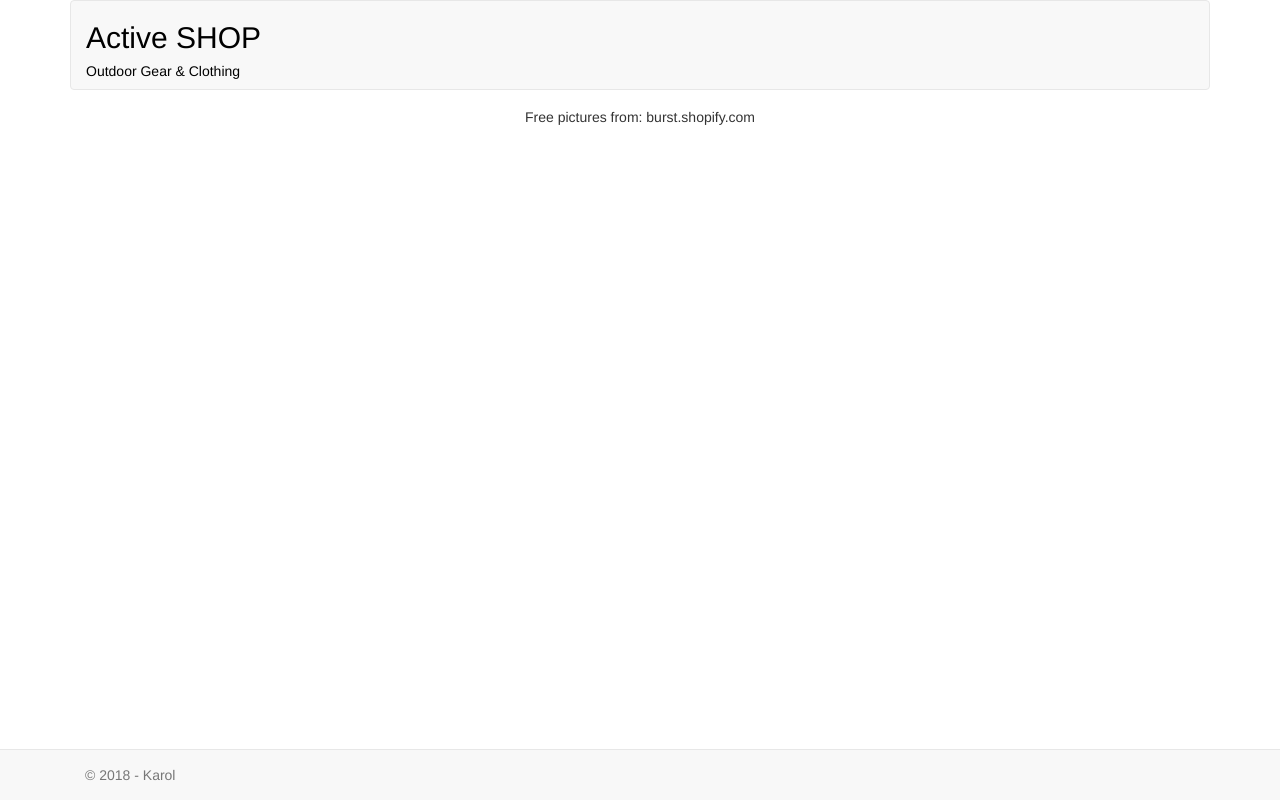
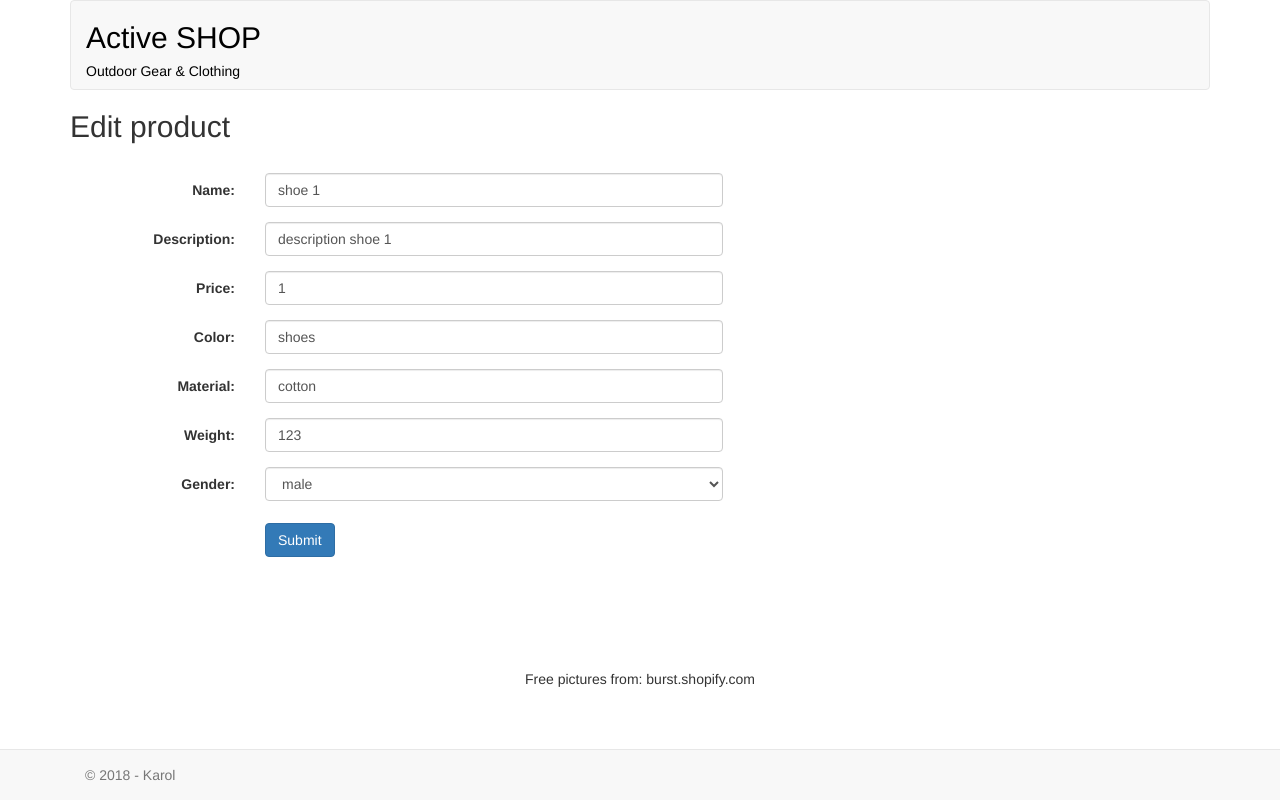
Before and after one commit to karolkarolkolanczak/angularActivityshop, an Angular app: page /editProduct/1 in a window 1280 px wide. Before the commit this address led to /. Built offline with nearby package versions, Linux system fonts and the light colour scheme.

Commit message:
addding view with 'adding new product', 'editing product', 'product details' with its functionality;

```diff
--- a/src/app/app-routing.module.ts
+++ b/src/app/app-routing.module.ts
@@ -6,6 +6,8 @@ import { ProductCategoriesListComponent } from './product/product-categories-lis
 import { ProductListComponent } from './product/product-list/product-list.component';
 import { ProductItemComponent } from './product/product-list/product-item/product-item.component';
 import { ProductDetailsComponent } from './product/product-details/product-details.component';
+import { ProductAddComponent } from './product/product-add/product-add.component';
+import { ProductEditComponent } from './product/product-edit/product-edit.component';
 
 const appRoutes: Routes=[
   {path: '', component: ProductCategoriesListComponent},
@@ -15,6 +17,8 @@ const appRoutes: Routes=[
       {path: 'product/:productId', component: ProductDetailsComponent }
      ]
   },
+  {path: 'newProduct', component: ProductAddComponent},
+  {path: 'editProduct/:productId', component: ProductEditComponent}
   // {path: 'productCategoriesList', component: ProductCategoriesListComponent},
   // {path: 'productList', component: ProductListComponent},
   // {path: 'productCategories', component: ProductComponent}
--- a/src/app/product/product-add/product-add.component.html
+++ b/src/app/product/product-add/product-add.component.html
@@ -1,7 +1,12 @@
 <h2>Add new product</h2>
 <br />
 <form class="form-horizontal">
-
+  <div class="form-group"[hidden]="true">
+    <label class="col-sm-2 control-label" >Id:</label>
+    <div class="col-sm-5">
+      <input type="text" class="form-control" #productId/>
+    </div>
+  </div>
   <div class="form-group">
     <label class="col-sm-2 control-label" >Name:</label>
     <div class="col-sm-5">
@@ -54,12 +59,18 @@
       </select>
     </div>
   </div>
-  <div class="form-group">
-    <label class="col-sm-2 control-label" >Image:</label>
-    <div class="col-sm-5">
-      <input type="text" class="form-control" #productImage/>
-    </div>
-  </div>
+  <!--<div class="form-group">-->
+    <!--<label class="col-sm-2 control-label" >Image:</label>-->
+    <!--<div class="col-sm-5">-->
+      <!--<input type="text" class="form-control" #productImage/>-->
+    <!--</div>-->
+  <!--</div>-->
+  <!--<div class="form-group">-->
+    <!--<label class="col-sm-2 control-label" >Image2:</label>-->
+    <!--<div class="col-sm-5">-->
+      <!--<input type="file" name="file-input" multiple #productImage2 />-->
+    <!--</div>-->
+  <!--</div>-->
 
   <div class="form-group">
     <label class="col-sm-2 control-label" ></label>
--- a/src/app/product/product-category.service.ts
+++ b/src/app/product/product-category.service.ts
@@ -36,5 +36,13 @@ export class ProductCategoryService {
     console.log("FROM CATEGORY SERVICE: "+productCategory.productCategoryId+" "+productCategory.name);
     return productCategory;
   }
-
+  getProductCategoryByName(categoryName: string){
+    const productCategory: ProductCategory = this.productCategoriesList.find(
+      (s) => {
+        return s.name === categoryName;
+      }
+    );
+    console.log("FROM CATEGORY SERVICE: "+productCategory.productCategoryId+" "+productCategory.name);
+    return productCategory;
+  }
 }
--- a/src/app/product/product-details/product-details.component.html
+++ b/src/app/product/product-details/product-details.component.html
@@ -35,7 +35,7 @@
     <form>
       <div class="form-group">
         <div class="row col-sm-2 control-label">
-          <button type="button" class="btn btn-primary">Edit Product</button>
+          <button type="button" class="btn btn-primary" (click)="redirectToEditProduct()">Edit Product</button>
           <h6>&nbsp;</h6>
         </div>
       </div>
--- a/src/app/product/product-details/product-details.component.ts
+++ b/src/app/product/product-details/product-details.component.ts
@@ -13,7 +13,7 @@ import { ActivatedRoute, Params, Router } from '@angular/router';
 export class ProductDetailsComponent implements OnInit {
 
   productCategory:ProductCategory;
- product: Product;
+  product: Product;
 
   constructor(private productCategoryService: ProductCategoryService,private productService: ProductsService,private route: ActivatedRoute,private router: Router) {
 
@@ -33,5 +33,7 @@ export class ProductDetailsComponent implements OnInit {
         }
       );
   }
-
+  redirectToEditProduct(){
+    this.router.navigate(['/editProduct/'+this.product.productId]);
+  }
 }
--- a/src/app/product/product-edit/product-edit.component.html
+++ b/src/app/product/product-edit/product-edit.component.html
@@ -1,3 +1,82 @@
-<p>
-  product-edit works!
-</p>
+<h2>Edit product</h2>
+<br />
+<form class="form-horizontal">
+  <div class="form-group"[hidden]="true">
+    <label class="col-sm-2 control-label" >Id:</label>
+    <div class="col-sm-5">
+      <input type="text" class="form-control" #productId/>
+    </div>
+  </div>
+  <div class="form-group" >
+    <label class="col-sm-2 control-label" >Name:</label>
+    <div class="col-sm-5">
+      <input class="form-control" [(ngModel)]="product.name" name="productName"/>
+    </div>
+  </div>
+  <div class="form-group">
+    <label class="col-sm-2 control-label" >Description:</label>
+    <div class="col-sm-5">
+      <input class="form-control" [(ngModel)]="product.description" name="productDescription"/>
+    </div>
+  </div>
+  <div class="form-group">
+    <label class="col-sm-2 control-label" >Price:</label>
+    <div class="col-sm-5">
+      <input class="form-control" [(ngModel)]="product.price" name="productPrice"/>
+    </div>
+  </div>
+  <div class="form-group" [hidden]="true">
+    <label class="col-sm-2 control-label" >Category</label>
+    <div class="col-sm-5" >
+      <select class="form-control" #productCategory >
+        <option *ngFor="let value of productCategoriesList" [ngValue]="value" >{{value.name}}</option>
+      </select>
+    </div>
+  </div>
+  <div class="form-group">
+    <label class="col-sm-2 control-label" >Color:</label>
+    <div class="col-sm-5">
+      <input class="form-control" [(ngModel)]="product.color" name="productColor"/>
+    </div>
+  </div>
+  <div class="form-group">
+    <label class="col-sm-2 control-label" >Material:</label>
+    <div class="col-sm-5">
+      <input class="form-control" [(ngModel)]="product.material" name="productMaterial"/>
+    </div>
+  </div>
+  <div class="form-group">
+    <label class="col-sm-2 control-label" >Weight:</label>
+    <div class="col-sm-5">
+      <input class="form-control" [(ngModel)]="product.weight" name="productWeight"/>
+    </div>
+  </div>
+  <div class="form-group">
+    <label class="col-sm-2 control-label" >Gender:</label>
+    <div class="col-sm-5">
+      <select class="form-control" #productGender >
+        <option *ngFor="let value of genderList" [ngValue]="value" >{{value}}</option>
+      </select>
+    </div>
+  </div>
+  <!--<div class="form-group">-->
+  <!--<label class="col-sm-2 control-label" >Image:</label>-->
+  <!--<div class="col-sm-5">-->
+  <!--<input type="text" class="form-control" #productImage/>-->
+  <!--</div>-->
+  <!--</div>-->
+  <!--<div class="form-group">-->
+  <!--<label class="col-sm-2 control-label" >Image2:</label>-->
+  <!--<div class="col-sm-5">-->
+  <!--<input type="file" name="file-input" multiple #productImage2 />-->
+  <!--</div>-->
+  <!--</div>-->
+
+  <div class="form-group">
+    <label class="col-sm-2 control-label" ></label>
+    <div class="col-sm-1 control-label" style="margin-bottom: 100px">
+      <button type="button" class="btn btn-primary" (click)="saveEditedProduct()">Submit</button>
+    </div>
+  </div>
+
+</form>
--- a/src/app/product/product-edit/product-edit.component.ts
+++ b/src/app/product/product-edit/product-edit.component.ts
@@ -1,4 +1,10 @@
-import { Component, OnInit } from '@angular/core';
+import { Component, ElementRef, OnInit, ViewChild } from '@angular/core';
+import { ProductCategory } from '../productCategory.model';
+import { ProductsService } from '../products.service';
+import { ProductCategoryService } from '../product-category.service';
+import { GenderService } from '../gender.service';
+import { ActivatedRoute, Params, Router } from '@angular/router';
+import { Product } from '../product.model';
 
 @Component({
   selector: 'app-product-edit',
@@ -6,10 +12,46 @@ import { Component, OnInit } from '@angular/core';
   styleUrls: ['./product-edit.component.css']
 })
 export class ProductEditComponent implements OnInit {
+  @ViewChild('productId') productId:ElementRef;
+  @ViewChild('productName') productName:ElementRef;
+  @ViewChild('productDescription') productDescription:ElementRef;
+  @ViewChild('productPrice') productPrice:ElementRef;
+  @ViewChild('productCategory') productCategory:ElementRef;
+  @ViewChild('productColor') productColor:ElementRef;
+  @ViewChild('productMaterial') productMaterial:ElementRef;
+  @ViewChild('productWeight') productWeight:ElementRef;
+  @ViewChild('productGender') productGender:ElementRef;
+  @ViewChild('productImage') productImage:ElementRef;
+  productCategoriesList: ProductCategory[];
+  genderList: string[];
+  product: Product;
 
-  constructor() { }
+
+  constructor(private productService:ProductsService, private productCategoriesService: ProductCategoryService,private route: ActivatedRoute, private genderService:GenderService,private router: Router) { }
 
   ngOnInit() {
+    this.productCategoriesList=this.productCategoriesService.getProductCategoriesList();
+    this.genderList=this.genderService.getGenderList();
+
+      this.route.params
+        .subscribe(
+          (params: Params) => {
+            // let numberId = +params['id'];
+            let productId = +params['productId'];
+            console.log("FROM ProductEditComponent:  productId: "+productId);
+            // this.productCategory = this.productCategoryService.getProductCategoryById(numberId);
+            this.product=this.productService.getProductById(productId);
+            console.log("FROM ProductEditComponent TWO: productId: "+productId+" "+this.product.name);
+          }
+        );
   }
 
+  saveEditedProduct(){
+
+    console.log("---------------------------"+this.product.productId+" "+this.product.name);
+    this.productService.updateProductById(this.product);
+    // '/productCategory',productCategory.productCategoryId,'product',product.productId]
+    const productCategoryId=this.productCategoriesService.getProductCategoryByName(this.product.category)
+    this.router.navigate(['/productCategory/'+productCategoryId+'/product/'+this.product.productId]);
+  }
 }
--- a/src/app/product/product.component.html
+++ b/src/app/product/product.component.html
@@ -6,13 +6,13 @@
     <app-product-categories-list></app-product-categories-list>
   </div>
   <div class="row col-sm-2 control-label">
-    <button type="submit" class="btn btn-primary" (click)="addNewProduct()" >Add new Product</button>
+    <button type="button" class="btn btn-primary" (click)="redirectToAddProduct()" >Add new Product</button>
     <!--<h6>&nbsp;</h6>-->
   </div>
   <div class="col-md-10">
     <!--<app-product-details *ngIf="selectedProductCategory2; else infoMessage"-->
     <!--[productCategory]="selectedProductCategory"></app-product-details>-->
-    <!--<ng-template #infoMessage>-->
+    <!--<ng-template #infoMessage>--
       <!--<p>Please select Catgeory</p>-->
     <!--</ng-template>-->
 
--- a/src/app/product/product.component.ts
+++ b/src/app/product/product.component.ts
@@ -17,7 +17,7 @@ export class ProductComponent implements OnInit {
   productCategoryId: number;
   productCategoriesList: ProductCategory[];
 
-  constructor(private productCategoryService: ProductCategoryService, private productService: ProductsService, private route: ActivatedRoute) {
+  constructor(private productCategoryService: ProductCategoryService, private productService: ProductsService, private route: ActivatedRoute,private router: Router) {
   }
 
   ngOnInit() {
@@ -51,6 +51,9 @@ export class ProductComponent implements OnInit {
         }
       );
   }
-
+  redirectToAddProduct(){
+    // this.router.navigateByUrl('/user');
+    this.router.navigate(['/newProduct']);
+  }
 
 }
```
Also changed, not shown: src/app/product/product-add/product-add.component.ts (+8 -5 lines), src/app/product/products.service.ts (+69 -54 lines).
